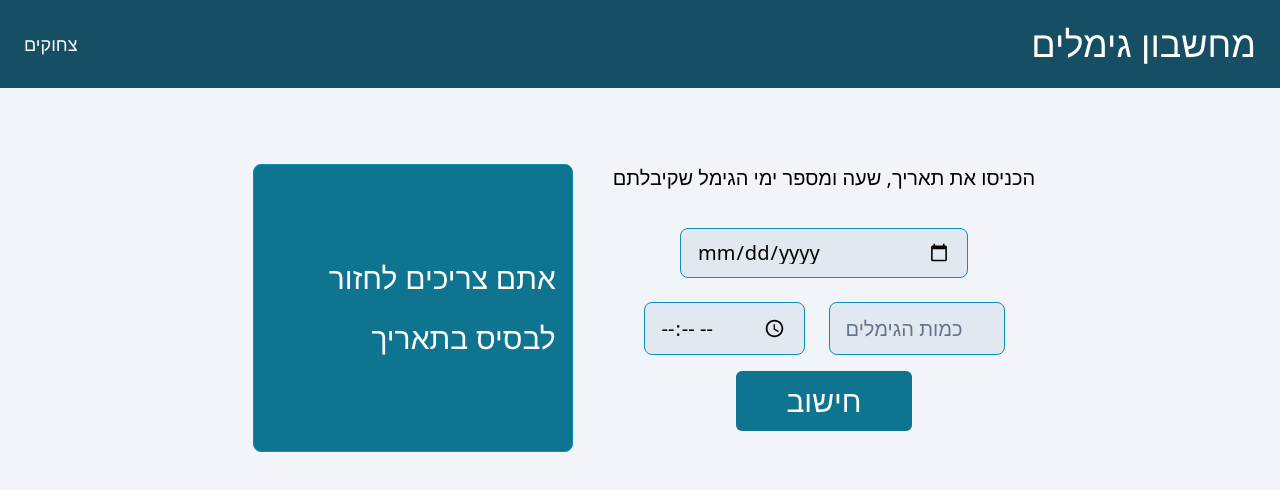
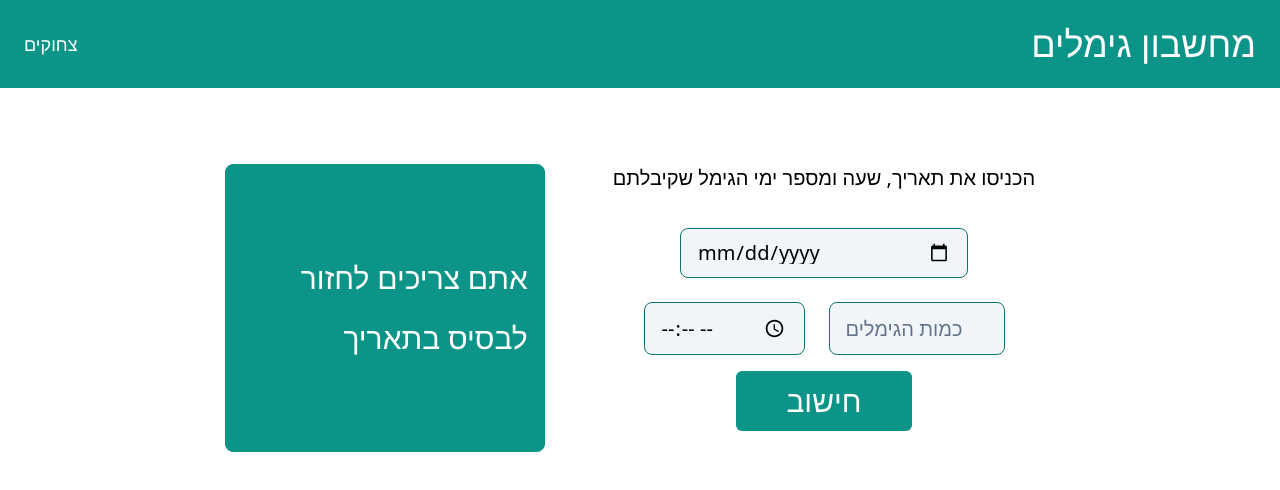
Before and after one commit to karshe69/gimelim, a website: page index.html in a window 1280 px wide. Drawn offline with Linux system fonts and the light colour scheme.

Commit message:
finishing touches

```diff
--- a/index.html
+++ b/index.html
@@ -4,15 +4,16 @@
 <head>
     <meta charset="UTF-8">
     <meta  name="google-site-verification" content="HKeYzyLO8ba7WwPV5Cv5ziAsCyawsF6A6IvVgTjvR_o">
-    <meta name="description" content="מחשבון גימלים, כלי לחישוב יום חזרה לבסיס לאחר קבלת גימלים על פי תאריך, ושעת קבלת הגימלים.">
+    <meta name="description" content="מחשב את יום חזרה לבסיס לאחר קבלת גימלים.">
     <meta name='url' content='https://gimelim-calculator.onrender.com/'>
     <meta name='robots' content='index,follow'>
     <title>מחשבון גימלים</title>
     <link href="/styles/style.css" , rel="stylesheet">
+    <link rel="icon" href="/GimelCalcLogo.png">
 </head>
 
-<body class="bg-slate-100">
-    <nav class="bg-cyan-900 p-6">
+<body class="bg-white">
+    <nav class="bg-teal-600 p-6">
         <div class="flex justify-between items-center">
             <a class="text-white text-lg mr-4">צחוקים</a>
             <h1 class="text-white text-4xl font-medium">מחשבון גימלים</h1>
@@ -22,7 +23,7 @@
     <div class="relative justify-center flex px-2 py-16">
         <div class="flex items-center justify-center py-3 px-4">
             <div id="output" style="line-height: 2;"
-                class="flex items-center justify-center text-right text-white bg-cyan-700 font-medium py-3 px-4 mx-2 w-80 h-72 transition duration-150 ease-in-out border border-cyan-600 placeholder-slate-500 rounded-lg focus:outline-none focus:shadow-outline-blue focus:border-blue-300 focus:z-10 sm:text-3xl sm:leading-5">
+                class="flex items-center justify-center text-right text-white bg-teal-600 font-medium py-3 px-4 mx-2 w-80 h-72 transition duration-150 ease-in-out border border-teal-600 placeholder-slate-500 rounded-lg focus:outline-none focus:shadow-outline-blue focus:border-blue-300 focus:z-10 sm:text-3xl sm:leading-5">
                 אתם צריכים לחזור לבסיס בתאריך
             </div>
         </div>
@@ -33,18 +34,18 @@
             <div class="py-4">
                 <div class="flex items-center justify-center">
                     <input type="date" id="dateInput"
-                        class="bg-slate-200 form-input w-72 py-3 px-4 my-2 leading-5 transition duration-150 ease-in-out border border-cyan-600 placeholder-slate-500 rounded-lg focus:outline-none focus:shadow-outline-blue focus:border-cyan-500 focus:z-10 sm:text-xl sm:leading-5" />
+                        class="bg-slate-100 form-input w-72 py-3 px-4 my-2 leading-5 transition duration-150 ease-in-out border border-teal-700 placeholder-slate-500 rounded-lg focus:outline-none focus:shadow-outline-blue focus:border-teal-500 focus:z-10 sm:text-xl sm:leading-5" />
                 </div>
                 <div class="flex items-center justify-center my-2">
                     <input type="time" id="timeInput"
-                        class="bg-slate-200 form-input py-3 px-4 block mx-3 leading-5 transition duration-150 ease-in-out border border-cyan-600 placeholder-slate-500 rounded-lg focus:outline-none focus:shadow-outline-blue focus:border-cyan-500 focus:z-10 sm:text-xl sm:leading-5" />
+                        class="bg-slate-100 form-input py-3 px-4 block mx-3 leading-5 transition duration-150 ease-in-out border border-teal-700 placeholder-slate-500 rounded-lg focus:outline-none focus:shadow-outline-blue focus:border-teal-500 focus:z-10 sm:text-xl sm:leading-5" />
                     <input type="number" id="numberInput"
-                        class="bg-slate-200 w-44 form-input py-3 px-4 block mx-3 my-2 leading-5 transition duration-150 ease-in-out border border-cyan-600 placeholder-slate-500 rounded-lg focus:outline-none focus:shadow-outline-blue focus:border-cyan-500 focus:z-10 sm:text-xl sm:leading-5"
+                        class="bg-slate-100 w-44 form-input py-3 px-4 block mx-3 my-2 leading-5 transition duration-150 ease-in-out border border-teal-700 placeholder-slate-500 rounded-lg focus:outline-none focus:shadow-outline-blue focus:border-teal-500 focus:z-10 sm:text-xl sm:leading-5"
                         size="2" min="0" max="99" placeholder="כמות הגימלים" />
                 </div>
                 <div class="flex items-center justify-center">
                     <button id="calculateBtn" type="button"
-                        class="text-3xl px-4 py-3 mx-2 w-44 text-white bg-cyan-700 rounded-md hover:bg-cyan-800 active:outline-none active:bg-cyan-600">חישוב</button>
+                        class="text-3xl px-4 py-3 mx-2 w-44 text-white bg-teal-600 rounded-md hover:bg-teal-700 active:outline-none active:bg-teal-500">חישוב</button>
                 </div>
             </div>
         </div>
```
Also changed, not shown: GimelCalcLogo.png (added), styles/style.css.
